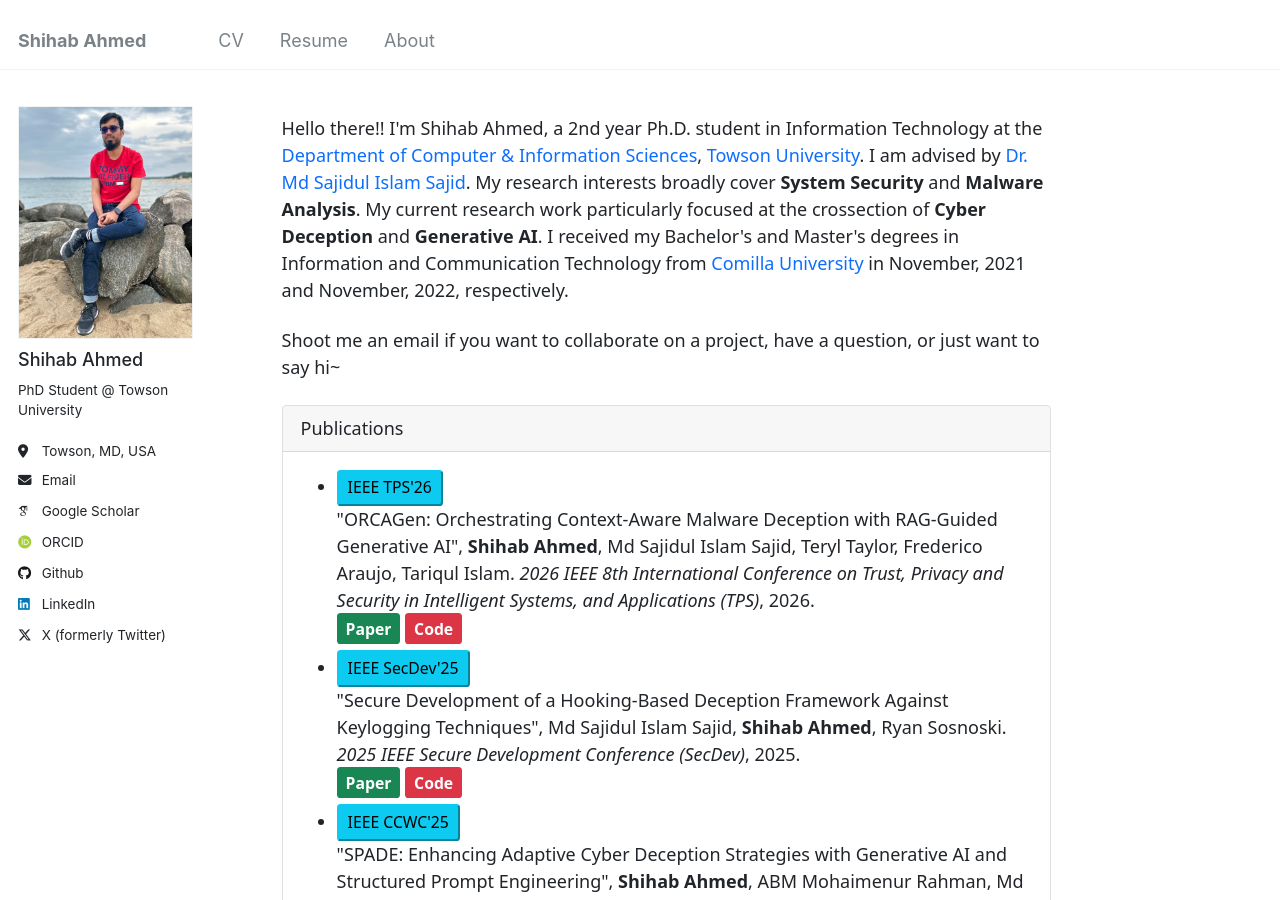
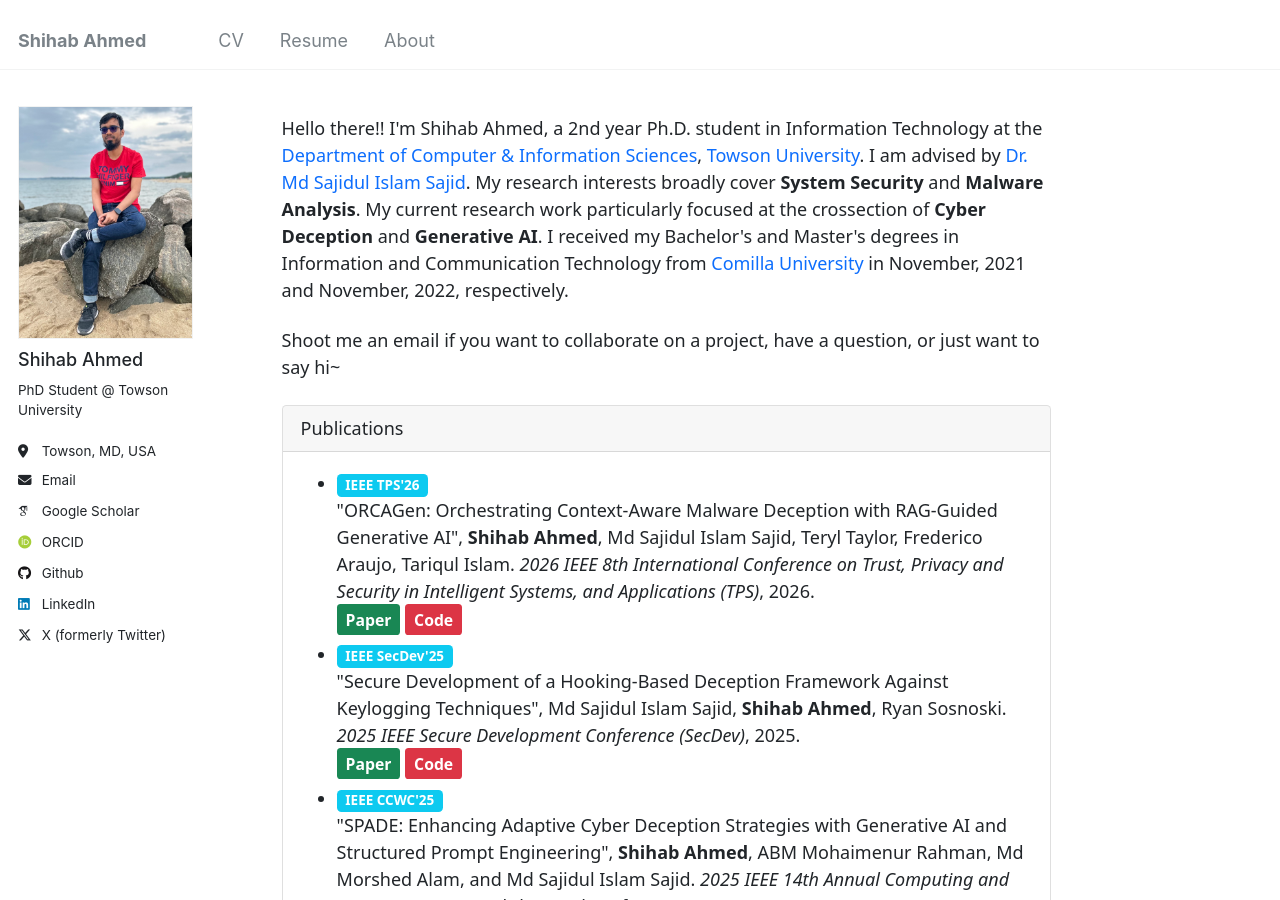
Before and after one commit to sahmed09/sahmed09.github.io, a Jekyll site: the page built from _pages/about.md, in a window 1280 px wide and 900 px high. Built offline with Jekyll 4.4.1, drawn with Linux system fonts in a browser that asks for light colours; some web fonts are replaced.

Commit message:
Update conference papers and presentation details

```diff
--- a/_pages/about.md
+++ b/_pages/about.md
@@ -27,25 +27,25 @@ redirect_from:
   <div class="card-body">
     <ul>
       <li>
-        <button type="button" class="btn-sm btn-info">IEEE TPS'26</button><br>
+        <span class="badge bg-info text-white fw-bold">IEEE TPS'26</span><br>
         "ORCAGen: Orchestrating Context-Aware Malware Deception with RAG-Guided Generative AI", <b>Shihab Ahmed</b>, Md Sajidul Islam Sajid, Teryl Taylor, Frederico Araujo, Tariqul Islam. <i>2026 IEEE 8th International Conference on Trust, Privacy and Security in Intelligent Systems, and Applications (TPS)</i>, 2026.<br>
         <a href="https://arxiv.org/abs/2610.12415" class="btn-sm btn-success text-decoration-none"><strong>Paper</strong></a>
         <a href="https://github.com/sahmed09/ORCAGen" class="btn-sm btn-danger text-decoration-none"><strong>Code</strong></a>
       </li>
       <li>
-        <button type="button" class="btn-sm btn-info">IEEE SecDev'25</button><br>
+        <span class="badge bg-info text-white fw-bold">IEEE SecDev'25</span><br>
         "Secure Development of a Hooking-Based Deception Framework Against Keylogging Techniques", Md Sajidul Islam Sajid, <b>Shihab Ahmed</b>, Ryan Sosnoski. <i>2025 IEEE Secure Development Conference (SecDev)</i>, 2025.<br>
         <a href="https://doi.org/10.1109/SecDev66745.2025.00019" class="btn-sm btn-success text-decoration-none"><strong>Paper</strong></a>
         <a href="https://github.com/sahmed09/HookBasedDeceptionAgainstKeylogging" class="btn-sm btn-danger text-decoration-none"><strong>Code</strong></a>
       </li>
       <li>
-        <button type="button" class="btn-sm btn-info">IEEE CCWC'25</button><br>
+        <span class="badge bg-info text-white fw-bold">IEEE CCWC'25</span><br>
         "SPADE: Enhancing Adaptive Cyber Deception Strategies with Generative AI and Structured Prompt Engineering", <b>Shihab Ahmed</b>, ABM Mohaimenur Rahman, Md Morshed Alam, and Md Sajidul Islam Sajid. <i>2025 IEEE 14th Annual Computing and Communication Workshop and Conference (CCWC)</i>, 2025.<br>
         <a href="https://doi.org/10.1109/CCWC62904.2025.10903748" class="btn-sm btn-success text-decoration-none"><strong>Paper</strong></a>
         <a href="https://github.com/sajid36/spade-eval-genai" class="btn-sm btn-danger text-decoration-none"><strong>Code</strong></a>
       </li>
       <li>
-        <button type="button" class="btn-sm btn-info">PLOS ONE'24</button><br>
+        <span class="badge bg-info text-white fw-bold">PLOS ONE'24</span><br>
         "tRF-BERT: A transformative approach to aspect-based sentiment analysis in the bengali language", <b>Shihab Ahmed</b>, Moythry Manir Samia, Maksuda Haider Sayma, Md. Mohsin Kabir, M. F. Mridha. <i>PLOS ONE Journal</i>, 2024<br>
         <a href="https://doi.org/10.1371/journal.pone.0308050" class="btn-sm btn-success text-decoration-none"><strong>Paper</strong></a>
         <a href="https://github.com/sahmed09/Bengali-Aspect-Based-Sentiment-Analysis" class="btn-sm btn-danger text-decoration-none"><strong>Code and Datasets</strong></a>
```
